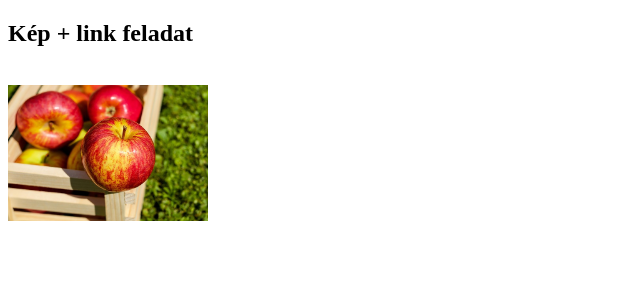
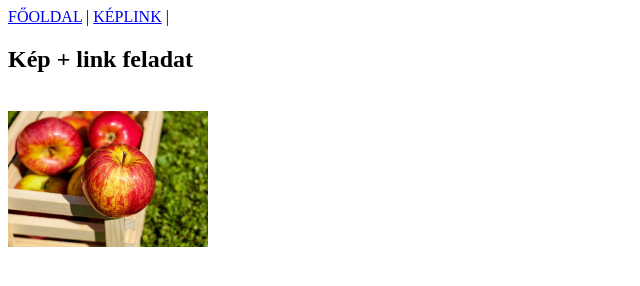
Before and after one commit to PGergely2336/weboldalam, a plain HTML site: page keplink.html in a window 1280 px wide. Shown: the whole page, without its empty margins (0-640 px from the left). Drawn offline with Linux system fonts and the light colour scheme.

Commit message:
navigáció

```diff
--- a/keplink.html
+++ b/keplink.html
@@ -1,14 +1,21 @@
 <!DOCTYPE html>
 <html lang="hu">
+
 <head>
     <meta charset="UTF-8">
     <meta name="viewport" content="width=device-width, initial-scale=1.0">
     <title>Kép + link feladat</title>
 </head>
+
 <body>
+    <nav>
+        <a href="index.html">FŐOLDAL</a> |
+        <a href="keplink.html">KÉPLINK</a> |
+    </nav>
     <h2>Kép + link feladat</h2> <!--2-es szintű címsor-->
     <br> <!--sortörés-->
-    <img src="img/alma.jpg.jpg" alt="alma" width="200">
+    <a href="https://hu.wikipedia.org/wiki/Alma_(n%C3%B6v%C3%A9nynemzets%C3%A9g)"><img src="img/alma.jpg.jpg" alt="alma" width="200"></a>
 
 </body>
+
 </html>
```
